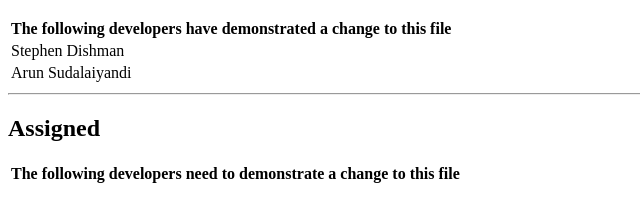
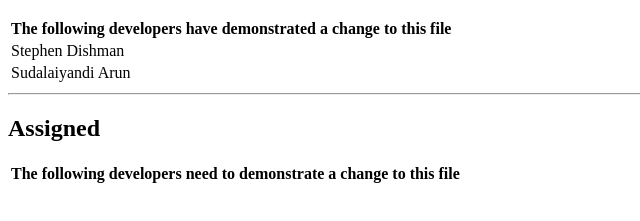
Before and after one commit to arun1908/ECD-CRM, a plain HTML site: page index.html in a window 1280 px wide. Shown: the part 221-442 px from the top of the page, 0-640 px from the left. Drawn offline with Linux system fonts and the light colour scheme.

Commit message:
first name last name change

```diff
--- a/index.html
+++ b/index.html
@@ -21,7 +21,7 @@
       <table>
           <tr><th>The following developers have demonstrated a change to this file</th></tr>
           <tr><td>Stephen Dishman</td></tr>
-          <tr><td>Arun Sudalaiyandi</td></tr>
+          <tr><td>Sudalaiyandi Arun</td></tr>
       </table>
       <hr>
       <h2>Assigned</h2>
```
